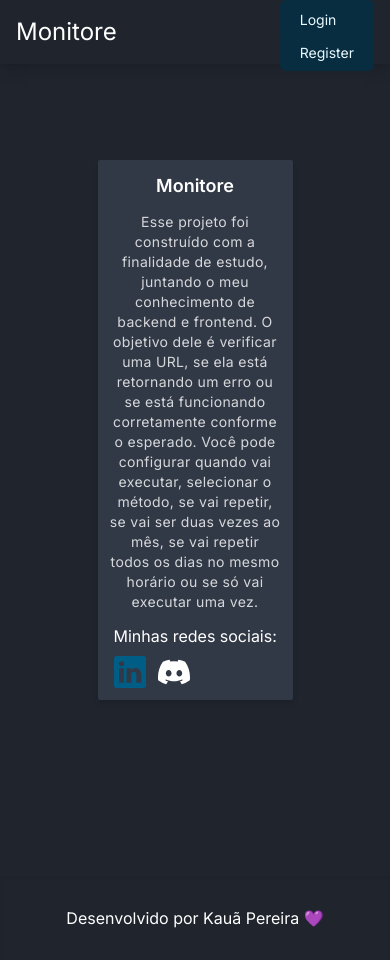
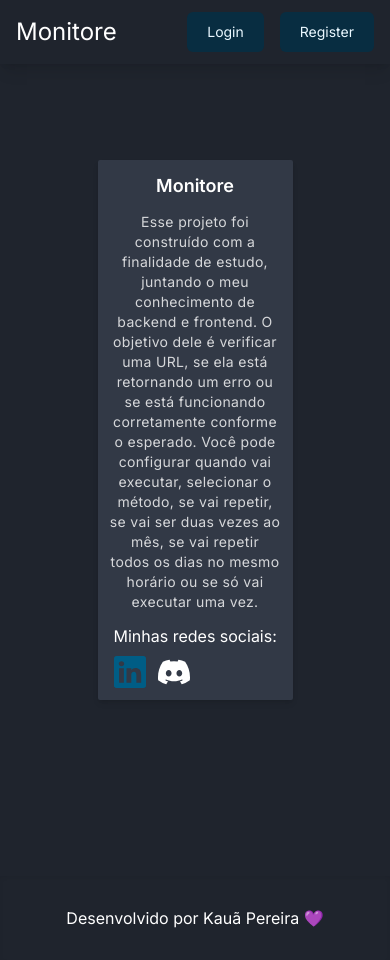
Before and after one commit to Kaua3045/monitoring-web, a React (Vite) app: page / in a window 390 px wide. Built offline with nearby package versions, Linux system fonts and the light colour scheme; no server answers.

Commit message:
fix(nav): fix buttons in mobile view

```diff
--- a/src/components/Nav.tsx
+++ b/src/components/Nav.tsx
@@ -6,7 +6,7 @@ const Nav = () => {
 
   return (
     <header aria-label="Site Header" className="bg-slateDark-50 shadow-lg">
-      <div className="mx-auto flex h-16 max-w-screen-xl items-center gap-8 px-4 sm:px-6 lg:px-8">
+      <div className="mx-auto flex h-16 max-w-screen-xl items-center gap-8 px-4 sm:px-2 lg:px-8">
         <a className="block text-white-100 hover:text-blue-1003" href="/">
           <span className="sr-only">Home</span>
           <h1 className="text-2xl">Monitore</h1>
@@ -39,9 +39,9 @@ const Nav = () => {
               {token ? (
                 <Profile />
               ) : (
-                <>
+                <div className="flex items-center gap-4">
                   <a
-                    className="block rounded-md bg-blue-400 px-5 py-2.5 text-sm font-medium text-blue-1002 transition hover:opacity-50"
+                    className="rounded-md bg-blue-400 px-5 py-2.5 text-sm font-medium text-blue-1002 transition hover:opacity-50"
                     href="/login"
                   >
                     Login
@@ -52,7 +52,7 @@ const Nav = () => {
                   >
                     Register
                   </a>
-                </>
+                </div>
               )}
             </div>
           </div>
```
